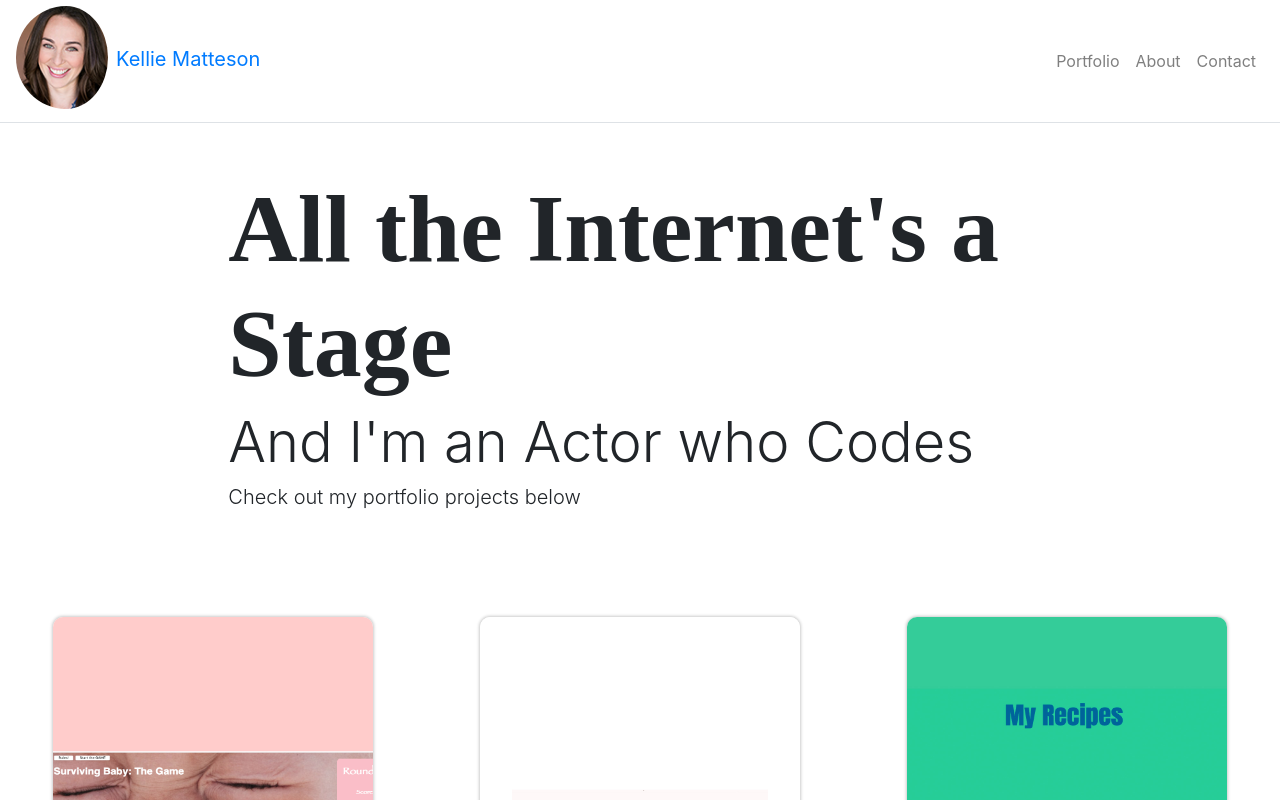
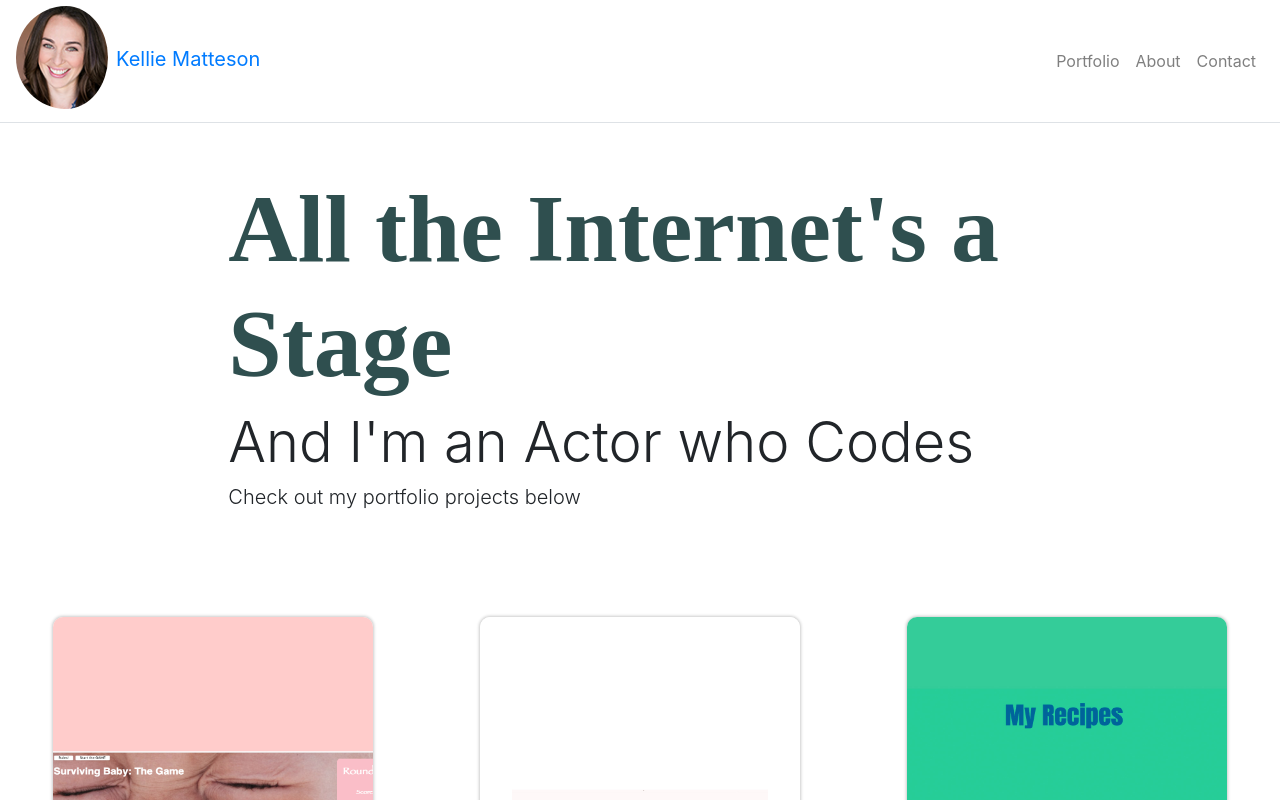
Before and after one commit to kelliematteson/portfolio, a React (Create React App) app: page / in a window 1280 px wide. Shown: the top 800 px of the page. Built offline with nearby package versions, Linux system fonts and the light colour scheme; a web font is replaced by a local one.

Commit message:
updated color scheme

```diff
--- a/src/App.scss
+++ b/src/App.scss
@@ -11,6 +11,9 @@ $a-tags-hover: 'a:active, a:hover';
 #{$a-tags-hover} {
   color: green;
 
+}
+h1 {
+  color: darkslategray;
 }
 img {
   width: 85%;
```
